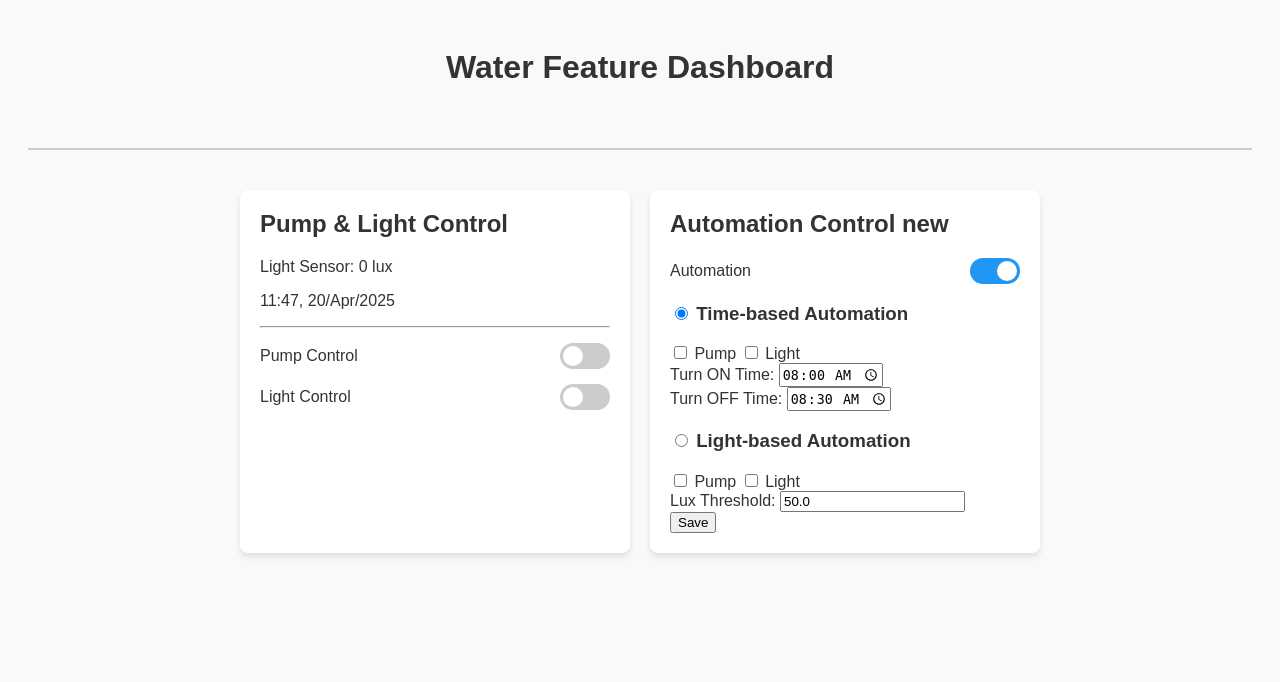
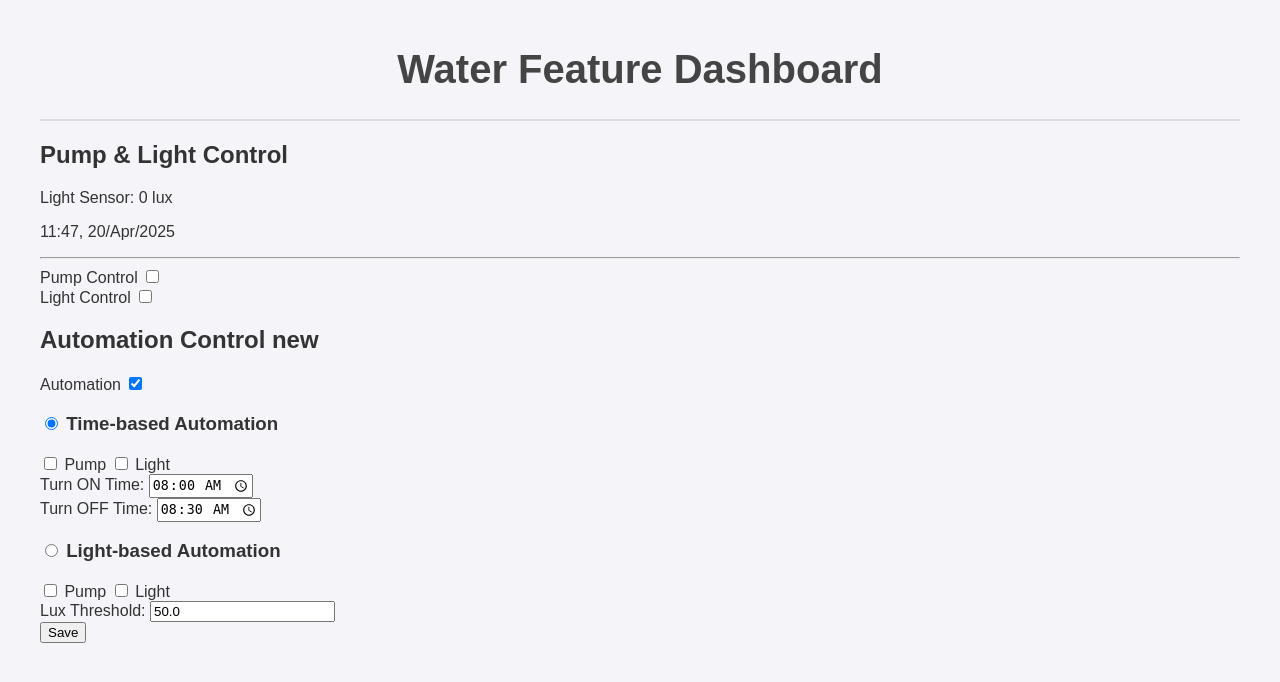
Before and after one commit to pull3t/home-water-feature, a Flask app: page / in a window 1280 px wide. Shown: the top 682 px of the page. Run offline with Flask 3, Linux system fonts and the light colour scheme; parts of the project's set-up code (start-up, migrations or seed data) failed here and were passed over.

Commit message:
ui revision

```diff
--- a/static/style.css
+++ b/static/style.css
@@ -1,80 +1,114 @@
 body {
     font-family: Arial, sans-serif;
-    background-color: #f8f9fa;
+    margin: 0;
+    padding: 0;
+    background-color: #f4f4f9;
     color: #333;
+}
+
+.container {
+    max-width: 1200px;
+    margin: 0 auto;
     padding: 20px;
 }
 
-.container {
-    display: flex;
-    flex-wrap: wrap;
-    gap: 20px;
-    justify-content: center;
-}
-
-.card {
-    background: white;
-    padding: 20px;
-    border-radius: 8px;
-    box-shadow: 0 4px 6px rgba(0,0,0,0.1);
-    width: 350px;
-}
-
-h2 {
-    margin-top: 0;
+h1 {
+    text-align: center;
+    font-size: 2.5em;
+    color: #444;
 }
 
 .divider {
     width: 100%;
     height: 2px;
-    background-color: #ccc;
+    background-color: #ddd;
     margin: 20px 0;
 }
 
-.control {
+.columns {
     display: flex;
-    justify-content: space-between;
-    align-items: center;
-    margin: 15px 0;
+    gap: 20px;
+    margin-top: 20px;
 }
 
-.switch {
-    position: relative;
-    display: inline-block;
-    width: 50px;
-    height: 26px;
+.column {
+    flex: 1;
+    background: #fff;
+    border-radius: 8px;
+    box-shadow: 0 4px 6px rgba(0, 0, 0, 0.1);
+    padding: 20px;
 }
 
-.switch input { display: none; }
-
-.slider {
-    position: absolute;
-    cursor: pointer;
-    top: 0; left: 0; right: 0; bottom: 0;
-    background-color: #ccc;
-    transition: .4s;
-    border-radius: 26px;
+.column h2 {
+    text-align: center;
+    font-size: 1.8em;
+    color: #555;
+    margin-bottom: 20px;
 }
 
-.slider:before {
-    position: absolute;
-    content: "";
-    height: 20px;
-    width: 20px;
-    border-radius: 50%;
-    background-color: white;
-    left: 3px; bottom: 3px;
-    transition: .4s;
+.info {
+    text-align: center;
+    margin-bottom: 20px;
 }
 
-input:checked + .slider {
-    background-color: #2196F3;
+.info p {
+    margin: 5px 0;
 }
 
-input:checked + .slider:before {
-    transform: translateX(24px);
+.info .date-time {
+    font-size: 1.2em;
+    font-weight: bold;
 }
 
-.automation-setting {
-    margin-top: 15px;
+.toggle-group {
+    margin: 20px 0;
 }
+
+.toggle-group label {
+    display: flex;
+    align-items: center;
+    gap: 10px;
+    font-size: 1em;
+}
+
+.toggle-group input[type="checkbox"] {
+    width: 20px;
+    height: 20px;
+}
+
+.automation-options {
+    display: none;
+    margin-top: 20px;
+}
+
+.automation-options.active {
+    display: block;
+}
+
+.automation-options fieldset {
+    border: 1px solid #ddd;
+    border-radius: 8px;
+    padding: 15px;
+    margin-bottom: 20px;
+}
+
+.automation-options legend {
+    font-weight: bold;
+    color: #555;
+}
+
+.save-btn {
+    display: block;
+    width: 100%;
+    padding: 10px;
+    background-color: #007BFF;
+    color: #fff;
+    border: none;
+    border-radius: 5px;
+    font-size: 1em;
+    cursor: pointer;
+}
+
+.save-btn:hover {
+    background-color: #0056b3;
+}
```
